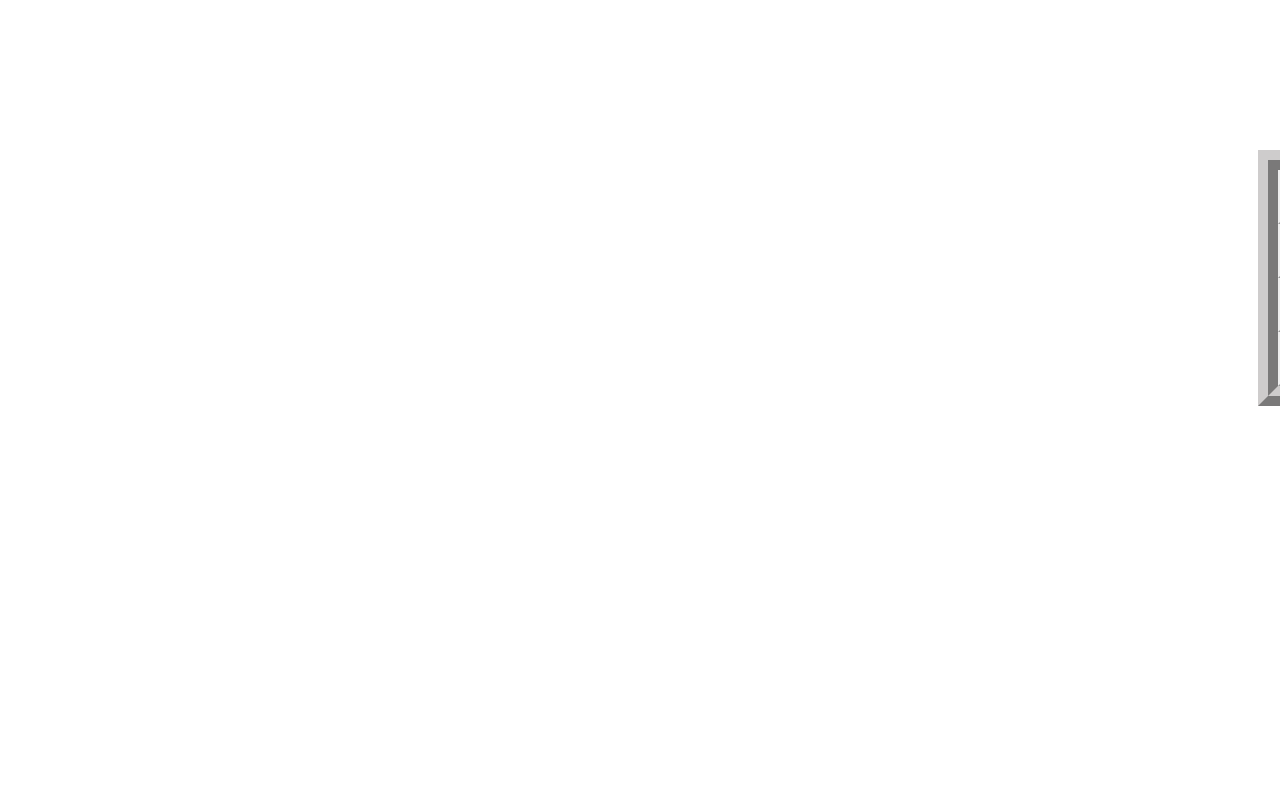
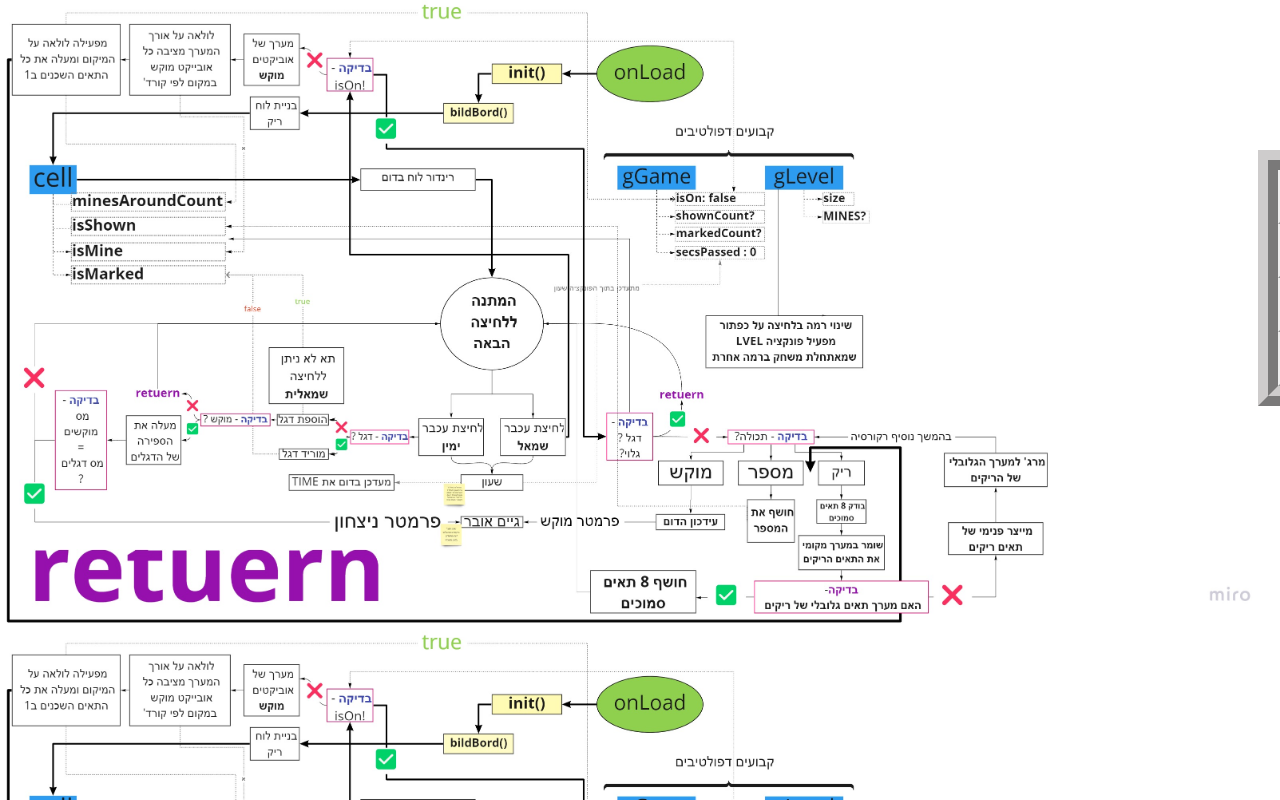
Before and after one commit to Halell/minesweeper-, a plain HTML site: page index.html in a window 1280 px wide. Shown: the top 800 px of the page. Drawn offline with Linux system fonts and the light colour scheme.

Commit message:
Update main.css

```diff
--- a/css/main.css
+++ b/css/main.css
@@ -1,6 +1,6 @@
 
 body{
-    background-image: url(images/Untitled - Frame 1.jpg);
+    background-image: url("/images/1.jpg");
     background-size: cover;
     text-align: right;
 }
```
